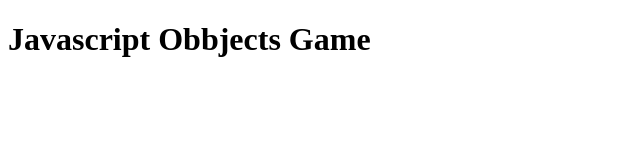
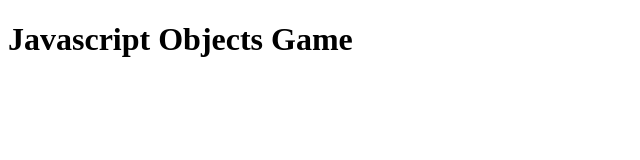
Before and after one commit to abashwitharash/intro-to-javascript-objects-lab., a plain HTML site: page index.html in a window 1280 px wide. Shown: the whole page, without its empty margins (0-640 px from the left). Drawn offline with Linux system fonts and the light colour scheme.

Commit message:
Exercise 2 is complete

```diff
--- a/app.js
+++ b/app.js
@@ -17,3 +17,7 @@ const game = {
     ],
   }
   console.dir(pokemon, { maxArrayLength: null })
+
+// Exercise 2 console.log
+
+ // console.log(game)
--- a/index.html
+++ b/index.html
@@ -8,6 +8,6 @@
     <title>Document</title>
 </head>
 <body>
-    <h1>Javascript Obbjects Game</h1>
+    <h1>Javascript Objects Game</h1>
 </body>
 </html>
```
